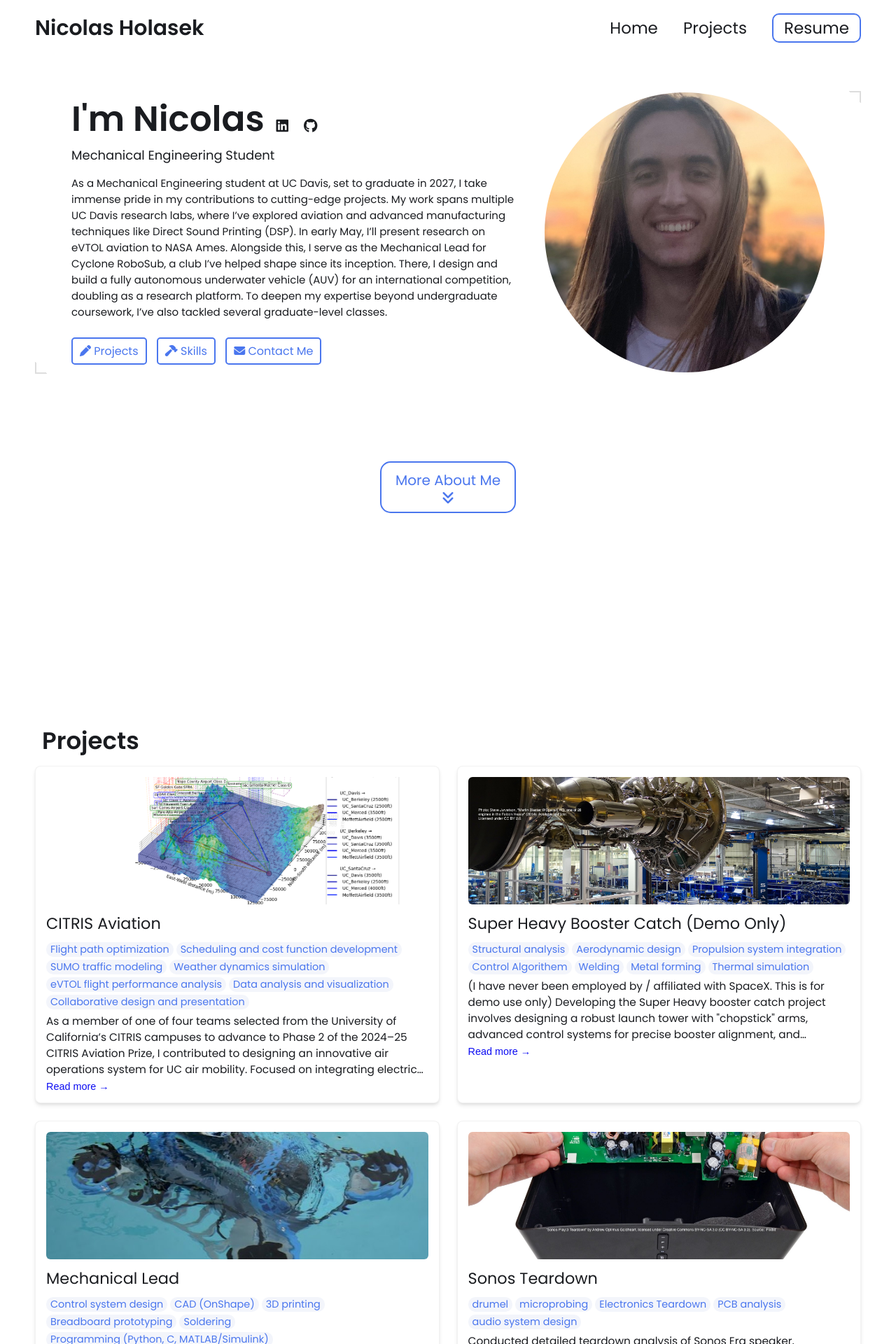
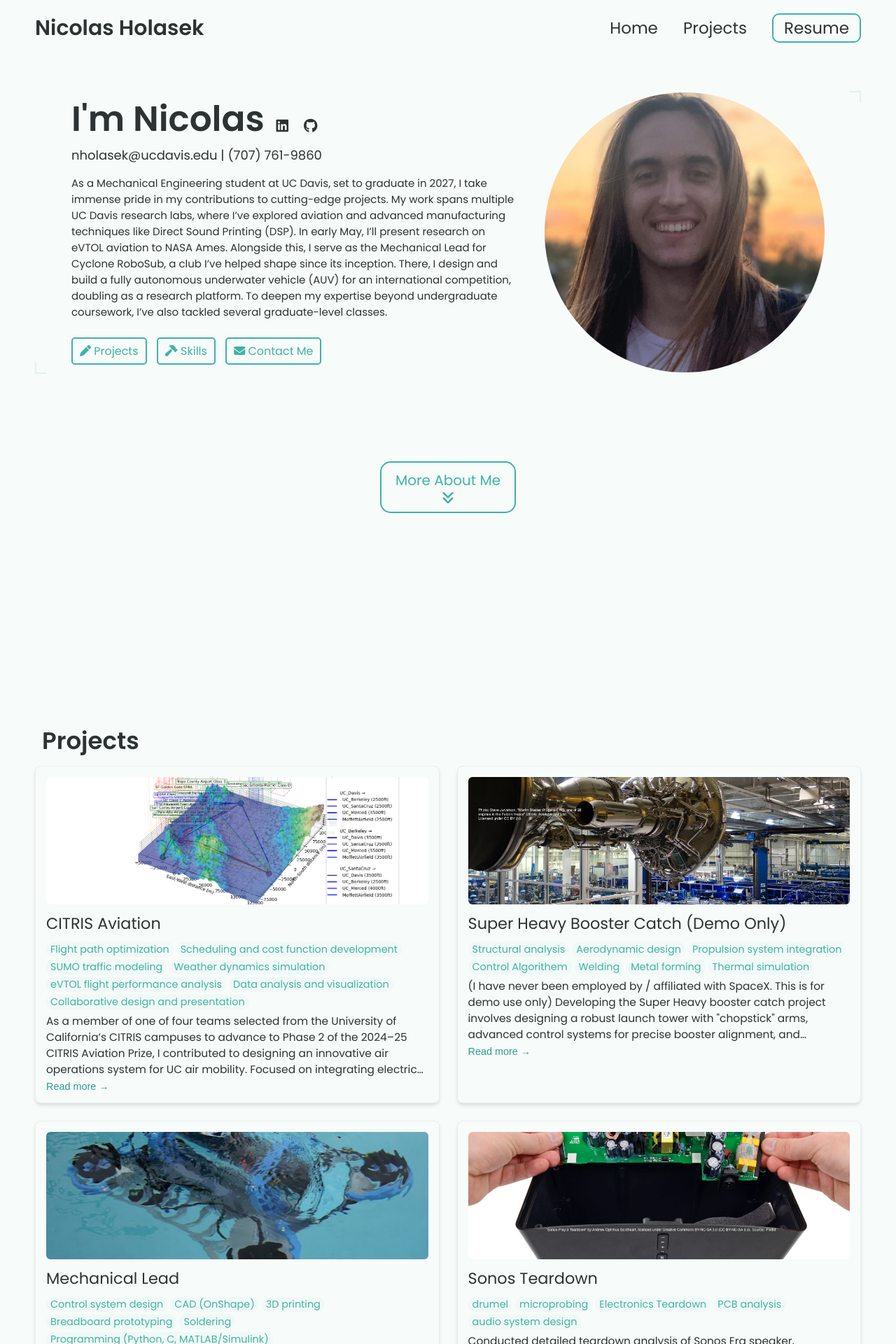
Before and after one commit to nholasek/nholasek.github.io, a Jekyll site: the page built from index.html, in a window 1280 px wide. Shown: the top 1920 px of the page at 70% size. Built offline with Jekyll 4.4.1, drawn with Linux system fonts in a browser that asks for light colours.

Commit message:
temp save spot

```diff
--- a/_config.yml
+++ b/_config.yml
@@ -13,7 +13,7 @@ title: Nicolas Holasek's Portfolio # This is what shows up in the tab of the bro
 
 # Hero Section
 name: Nicolas Holasek
-headline: Mechanical Engineering Student
+headline: nholasek@ucdavis.edu | (707) 761-9860
 description: >- # dont remove this line. this will ignore all new lines until the next section
   As a Mechanical Engineering student at UC Davis, set to graduate in 2027,
   I take immense pride in my contributions to cutting-edge projects. My work
@@ -83,12 +83,12 @@ formspree-key:   https://formspree.io/f/xwplqgjk
 
 # Active theme (Updatethis to switch themes). Make sure to keep the indentation the samne.
 colors: # this is the basic theme
-  text: "#1a1c20"
-  border: "#ddd"
-  link: "#4a76ee"
-  highlight: "#0c0cf2"
-  background: "#ffffff"
-  light_background: "#f3f5fb"
+  text: "#2c3333"
+  border: "#e0f2ef"
+  link: "#40b3a2"
+  highlight: "#2a9d8f"
+  background: "#f7fbfa"
+  light_background: "#f0f9f7"
 
 # A few examples.
 basic theme:
```
